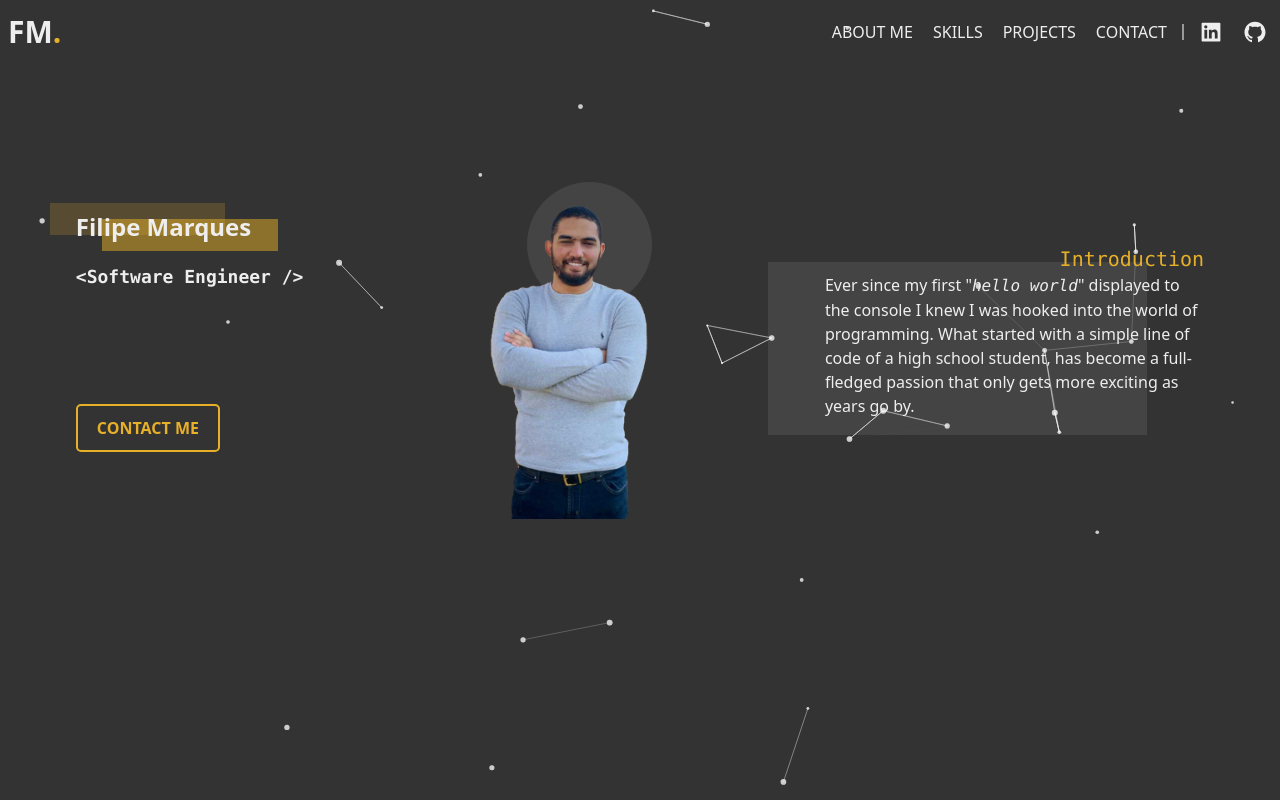
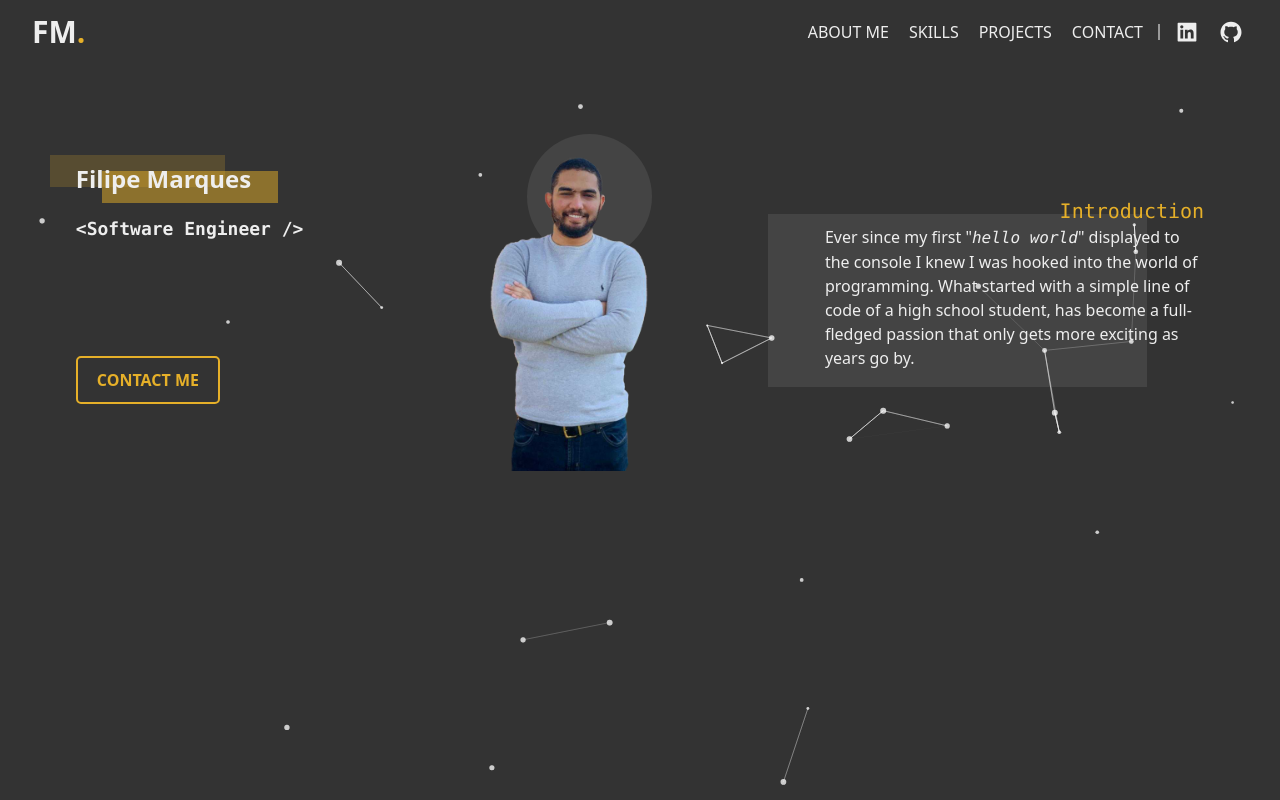
Before and after one commit to filipeqm94/portfolio, a React (Create React App) app: page / in a window 1280 px wide. Built offline with nearby package versions, Linux system fonts and the light colour scheme.

Commit message:
fix header to the top and fix style on navbar

```diff
--- a/src/components/Header/styles.scss
+++ b/src/components/Header/styles.scss
@@ -1,11 +1,23 @@
 .header-container {
+  position: fixed;
+
+  top: 0;
+  left: 0;
+
+  width: 100%;
+
+  z-index: 100;
+
   display: flex;
   justify-content: space-between;
   align-items: center;
 
-  margin: 1rem 0;
+  margin-bottom: 1rem;
+  padding: 2rem;
 
   height: 2rem;
+
+  background-color: #333;
 
   h1 {
     position: relative;
--- a/src/components/Navbar/styles.scss
+++ b/src/components/Navbar/styles.scss
@@ -28,15 +28,15 @@ li::before {
 
   z-index: -1;
 
-  top: 0;
+  top: 100%;
   left: 0;
 
   width: 100%;
-  height: 100%;
+  height: 2px;
 
   border-radius: 3px;
 
-  background-color: #2b5399;
+  background-color: #e6b029;
 
   transform: scaleX(0);
   transition: transform 0.3s;
```
